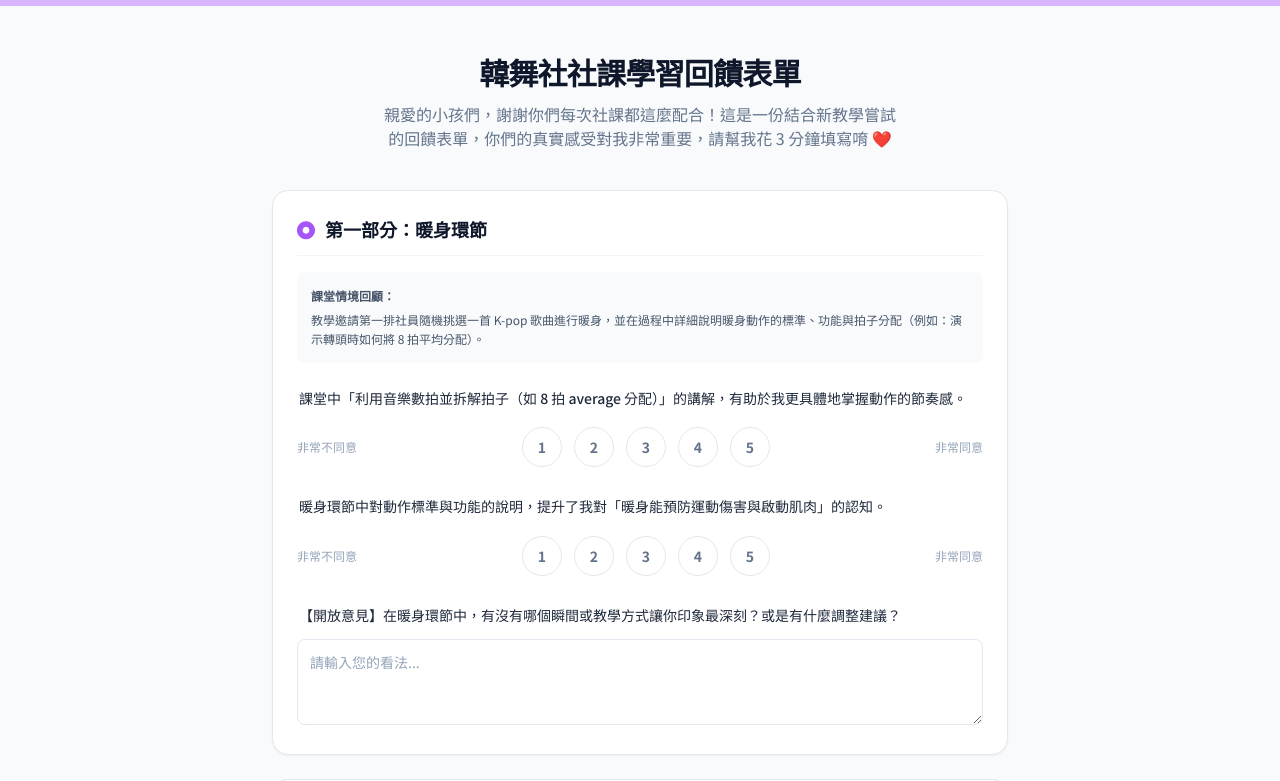
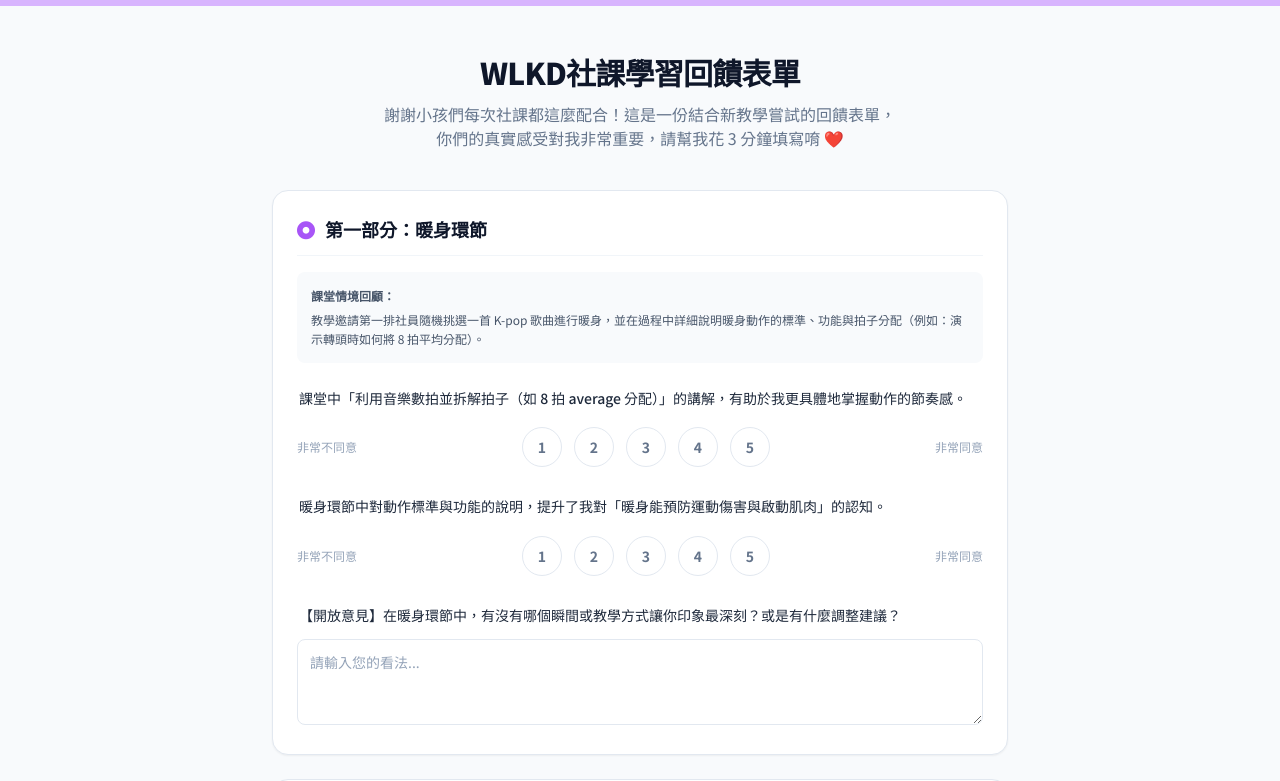
Before and after one commit to 310505-crypto/WLKD, a plain HTML site: page index.html in a window 1280 px wide. Shown: the top 781 px of the page. Drawn offline with nearby package versions, Linux system fonts and the light colour scheme.

Commit message:
Update index.html

```diff
--- a/index.html
+++ b/index.html
@@ -91,10 +91,10 @@
         <!-- Header Section -->
         <header class="text-center mb-10 mt-4">
             <h1 id="surveyTitle" class="text-3xl font-extrabold text-slate-900 tracking-tight" contenteditable="false" onblur="saveHeaderContent()">
-                韓舞社社課學習回饋表單
+                WLKD社課學習回饋表單
             </h1>
             <p id="surveySubtitle" class="text-slate-500 mt-3 text-sm md:text-base leading-relaxed max-w-lg mx-auto" contenteditable="false" onblur="saveHeaderContent()">
-                親愛的小孩們，謝謝你們每次社課都這麼配合！這是一份結合新教學嘗試的回饋表單，你們的真實感受對我非常重要，請幫我花 3 分鐘填寫唷 ❤️
+                謝謝小孩們每次社課都這麼配合！這是一份結合新教學嘗試的回饋表單，你們的真實感受對我非常重要，請幫我花 3 分鐘填寫唷 ❤️
             </p>
             <div id="editHeaderTip" class="hidden text-xs text-purple-500 mt-1.5"><i class="fa-solid fa-pen-to-square mr-1"></i> 點選上述標題與副標題可直接修改</div>
         </header>
```
